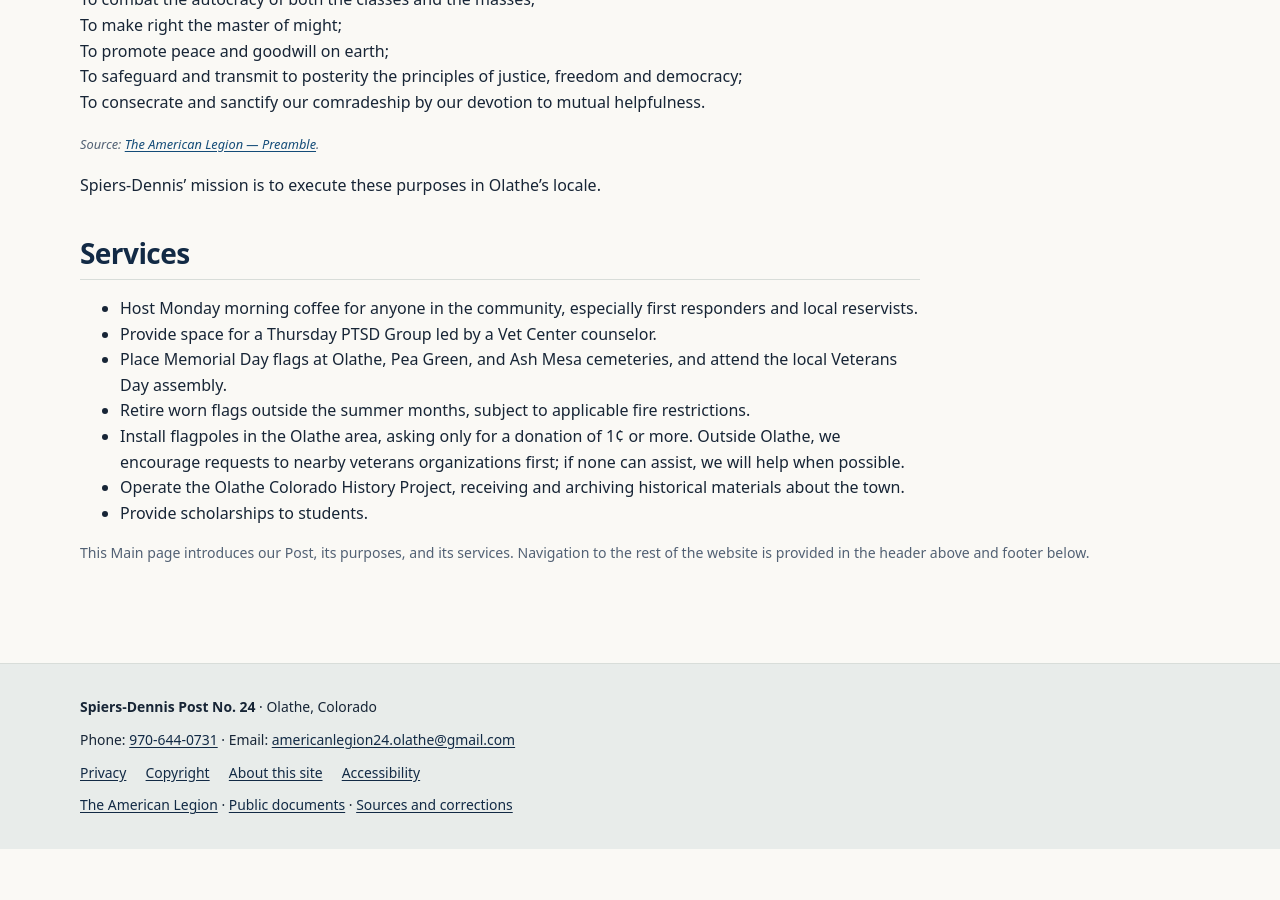
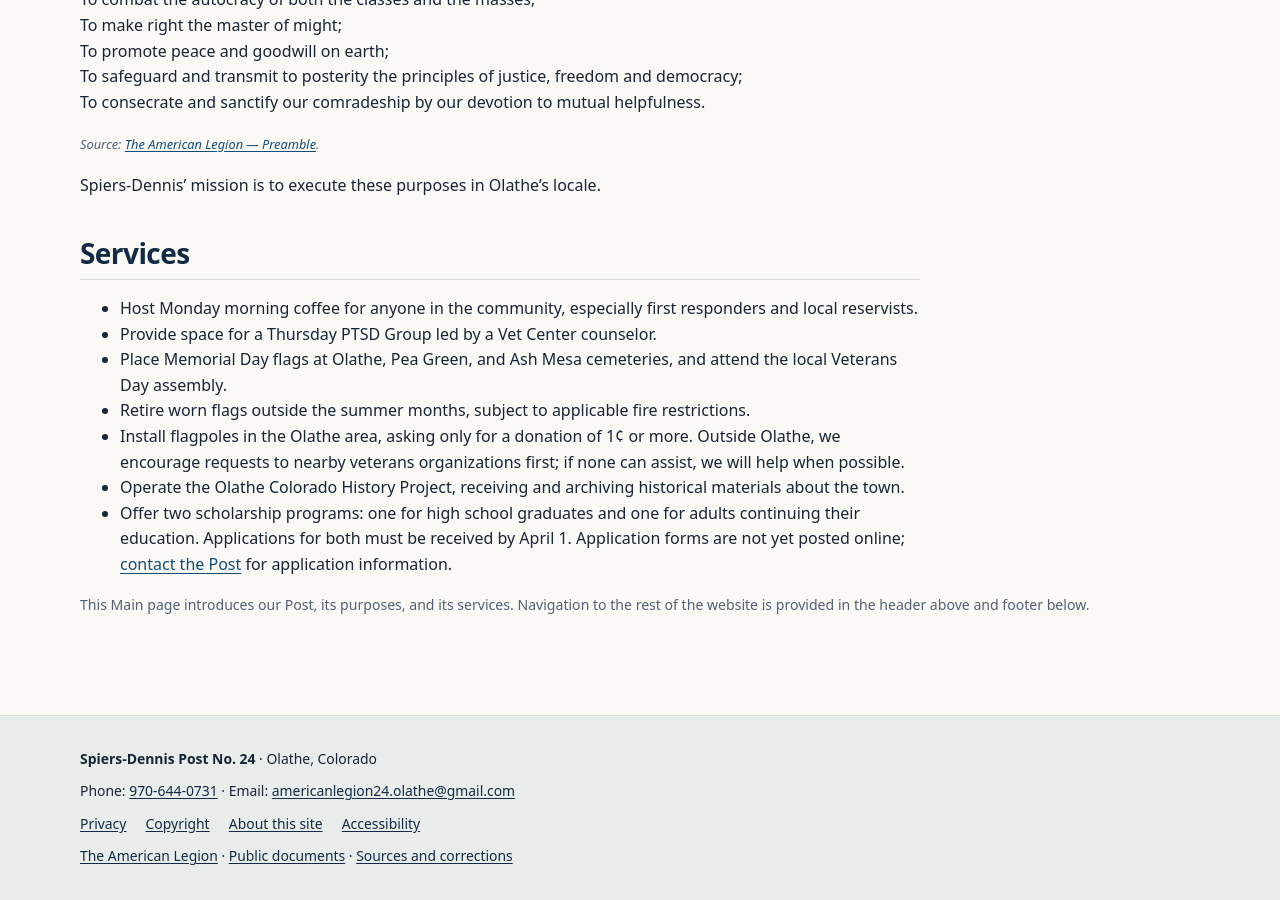
Before and after one commit to SPIERS-DENNIS-POST/spiers-dennis-post.github.io, a Jekyll site: the page built from index.md, in a window 1280 px wide and 900 px high, scrolled down 793 px. Built offline with Jekyll 4.4.1, drawn with Linux system fonts in a browser that asks for light colours; before the commit the page ends 1642 px from its top, so only the background shows below that.

Commit message:
Expand scholarship information on Main

```diff
--- a/index.md
+++ b/index.md
@@ -2,7 +2,7 @@
 title: Main
 description: Spiers-Dennis Post No. 24's mission, purposes, and services in Olathe, Colorado.
 permalink: /
-provenance_ids: [post-visitor-entrance-2026-11-10, post-meetings-2026-10-27, post-weekly-gatherings-2026-10-27, post-facilities-traditions-2026-10-27, post-meeting-visitors-2026-11-10, post-monday-coffee-visitors-2026-11-10]
+provenance_ids: [post-scholarships-2026-11-19, post-visitor-entrance-2026-11-10, post-meetings-2026-10-27, post-weekly-gatherings-2026-10-27, post-facilities-traditions-2026-10-27, post-meeting-visitors-2026-11-10, post-monday-coffee-visitors-2026-11-10]
 ---
 <section class="hero">
 <h1>Spiers-Dennis</h1>
@@ -39,7 +39,7 @@ To consecrate and sanctify our comradeship by our devotion to mutual helpfulness
 <li>Retire worn flags outside the summer months, subject to applicable fire restrictions.</li>
 <li>Install flagpoles in the Olathe area, asking only for a donation of 1¢ or more. Outside Olathe, we encourage requests to nearby veterans organizations first; if none can assist, we will help when possible.</li>
 <li>Operate the Olathe Colorado History Project, receiving and archiving historical materials about the town.</li>
-<li>Provide scholarships to students.</li>
+<li>Offer two scholarship programs: one for high school graduates and one for adults continuing their education. Applications for both must be received by April 1. Application forms are not yet posted online; <a href="{{ '/contact/' | relative_url }}">contact the Post</a> for application information.</li>
 </ul>
 </section>
 </section>
```
